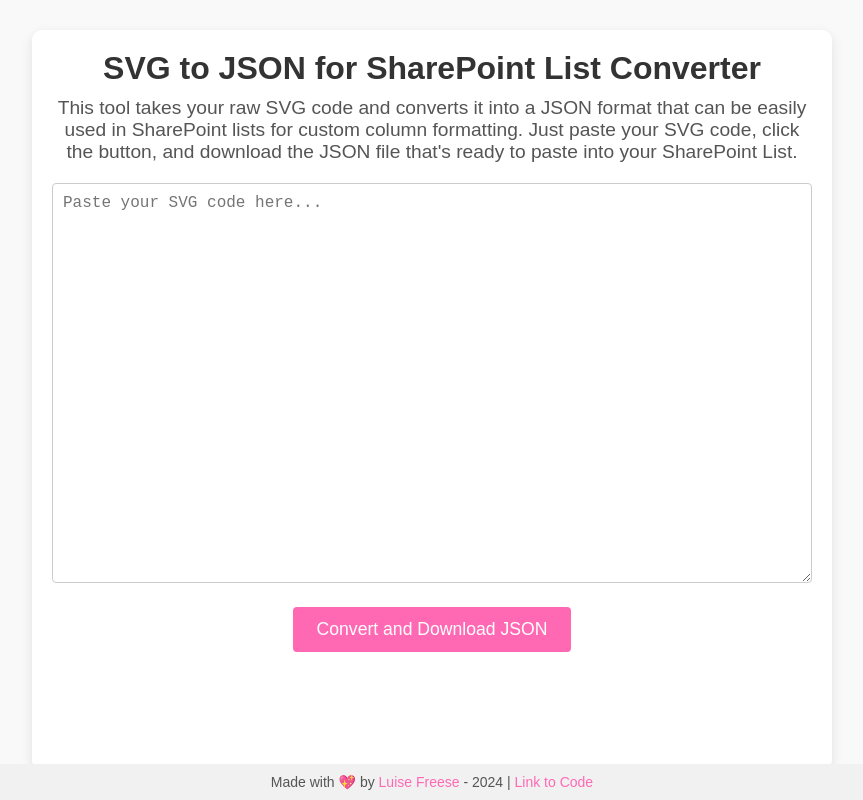
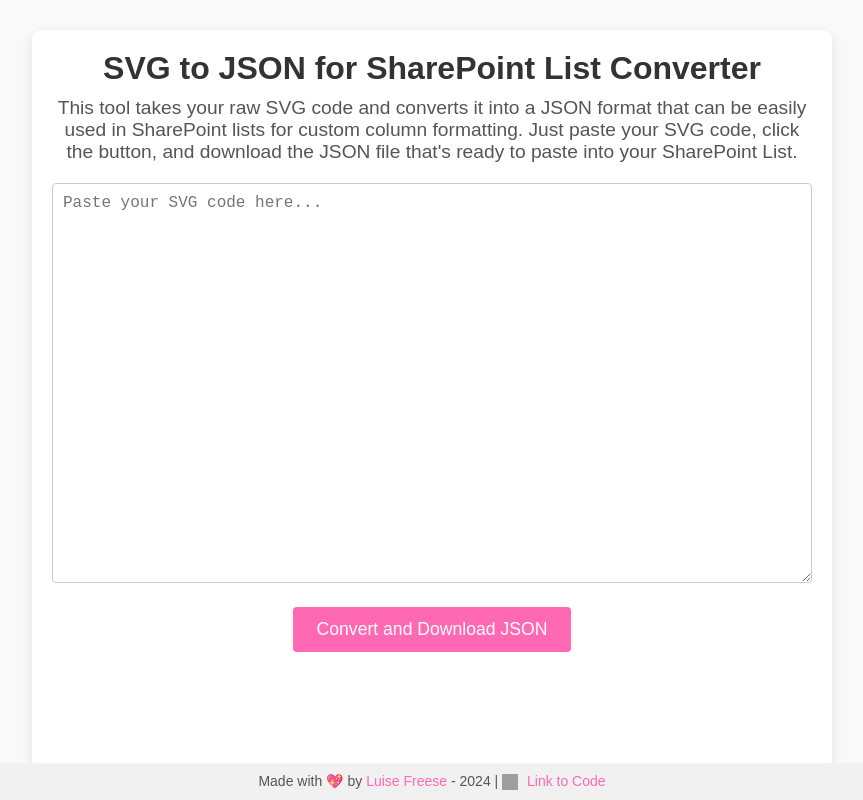
Before and after one commit to LuiseFreese/svg-to-SP-converter, a plain HTML site: page index.html in a window 1280 px wide. Shown: the whole page, without its empty margins (208-1071 px from the left). Drawn offline with Linux system fonts and the light colour scheme; grey boxes are pictures that could not be loaded.

Commit message:
adds octocat

```diff
--- a/index.html
+++ b/index.html
@@ -23,9 +23,13 @@
         <p>
             Made with 💖 by
             <a href="https://m365princess.com" target="_blank">Luise Freese</a> - 2024 |
-            <a href="https://github.com/LuiseFreese/svg-to-SP-converter" target="_blank">Link to Code</a>
+            <a href="https://github.com/LuiseFreese/svg-to-SP-converter" target="_blank">
+                <img src="https://github.githubassets.com/images/modules/logos_page/GitHub-Mark.png" alt="GitHub Octocat" style="width: 16px; height: 16px; vertical-align: middle; margin-right: 5px;">
+                Link to Code
+            </a>
         </p>
     </footer>
+
 
 
     <!-- BuyMeACoffee Widget -->
```
